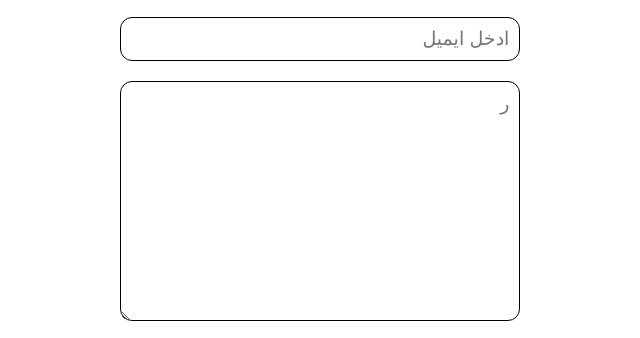
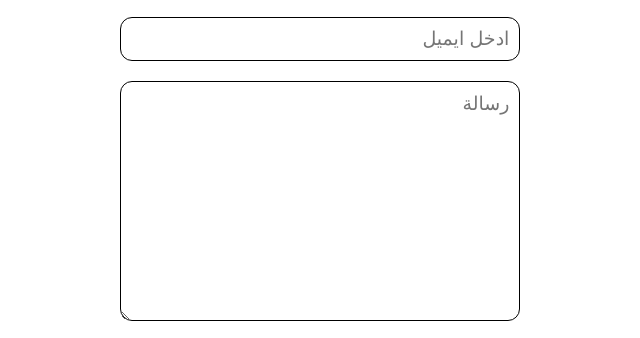
Before and after one commit to Wa7eehd/my-first-object, a plain HTML site: page index.html in a window 1280 px wide. Shown: the part 2643-2981 px from the top of the page, 599-1239 px from the left. Drawn offline with nearby package versions, Linux system fonts and the light colour scheme.

Commit message:
Update index.html

```diff
--- a/index.html
+++ b/index.html
@@ -141,7 +141,7 @@
        <input type="hidden" name="access_key" value="1a90a537-cb78-4547-92ce-5a7e05b84902">
         <input type="text" placeholder="اخل الاسم " id="name" class="container-inputa" required>
         <input type="text" placeholder="ادخل ايميل " id="name" class="container-inputa" required>
-        <textarea name="maseegea" placeholder="ر" class="container-inputa"></textarea>
+        <textarea name="maseegea" placeholder="رسالة" class="container-inputa"></textarea>
         <button class="button">submit</button>
 
         </form>
```
